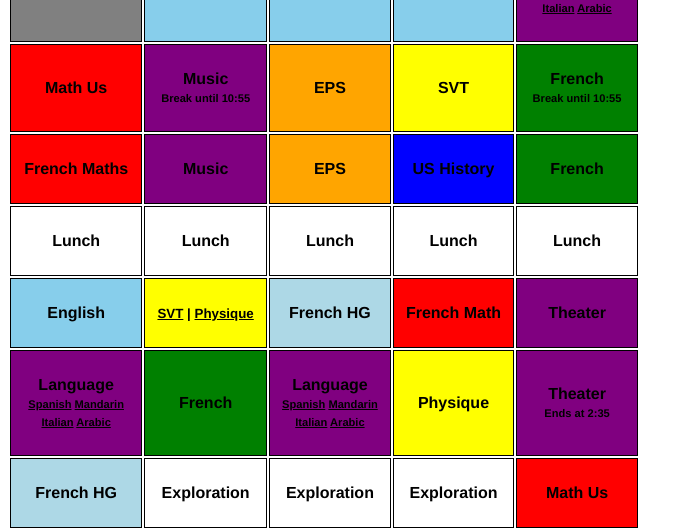
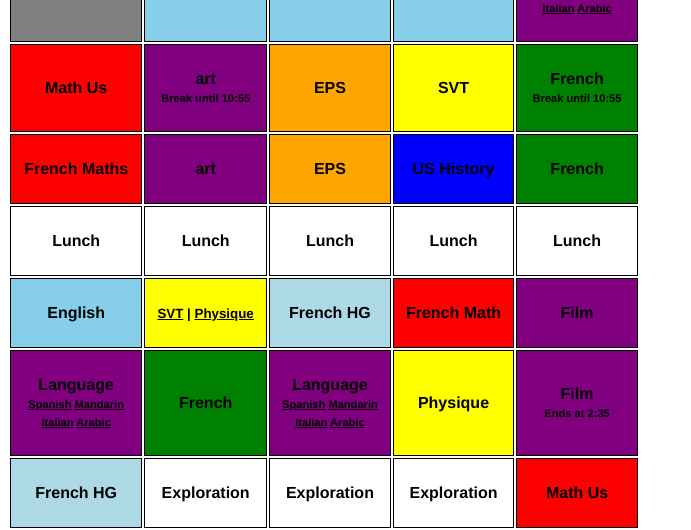
Before and after one commit to trimaxgamer/Calendar, a plain HTML site: page index.html in a window 1280 px wide. Shown: the part 146-676 px from the top of the page, without its empty margins (0-691 px from the left). Drawn offline with Linux system fonts and the light colour scheme.

Commit message:
Update index.html

```diff
--- a/index.html
+++ b/index.html
@@ -154,14 +154,14 @@
     </tr>
     <tr>
       <td class="math"><a href="https://zoom.us/j/92209821839?pwd=aFBrZWVVVXZtYUVaQ3BUNko1ajVHZz09">Math Us</a></td>
-      <td class="music"><a href="https://zoom.us/j/99253705635?pwd=R0NFelB6azZ4M05WdUJabUxhaUxLUT09">Music<br><small><small>Break until 10:55</small></small></a></td>
+      <td class="music"><a href="https://zoom.us/j/98136142593?pwd=bmNNb1dEazQyTmhocTVud0F0R0JrUT09">art<br><small><small>Break until 10:55</small></small></a></td>
       <td class="eps"><a href="https://zoom.us/j/96947664167?pwd=czRLcllsU3RMSjhyMU9SUVY4TU4vZz09">EPS</a></td>
       <td class="svt"><a href="https://zoom.us/j/98320274045?pwd=algwZVpGM0tkMlY3UnRFeGY1NytuQT09">SVT</a></td>
       <td class="french"><a href="https://zoom.us/j/85234996965?pwd=QlcvZVhsNnozemlpVUJlUkxmNTNxQT09">French<br><small><small>Break until 10:55</small></small></a></td>
     </tr>
     <tr>
       <td class="math"><a href="https://zoom.us/j/96637768854?pwd=Tkp4R1dFNFRQZ0p0UFRUaWs2cjMwZz09">French Maths</a></td>
-      <td class="music"><a href="https://zoom.us/j/99253705635?pwd=R0NFelB6azZ4M05WdUJabUxhaUxLUT09">Music</a></td>
+      <td class="music"><a href="https://zoom.us/j/98136142593?pwd=bmNNb1dEazQyTmhocTVud0F0R0JrUT09">art</a></td>
       <td class="eps"><a href="https://zoom.us/j/96947664167?pwd=czRLcllsU3RMSjhyMU9SUVY4TU4vZz09">EPS</a></td>
       <td class="ushistory"><a href="https://zoom.us/j/92949552735?pwd=M25QeWxYa283NG5SUVgwSGo3S1M4QT09">US History</a></td>
       <td class="french"><a href="https://zoom.us/j/85234996965?pwd=QlcvZVhsNnozemlpVUJlUkxmNTNxQT09">French</a></td>
@@ -179,7 +179,7 @@
         <a href="https://zoom.us/j/95105568073?pwd=dUhucWg4WHBoSFRyS2U5SnlwOVhSQT09">| <u>Physique</u></a></small></a></td>
       <td class="geo"><a href="https://zoom.us/j/93516672420?pwd=MXVvMXl5Q1pKdXUwNzJHZU1tSmZiQT09">French HG</a></td>
       <td class="math"><a href="https://zoom.us/j/96637768854?pwd=Tkp4R1dFNFRQZ0p0UFRUaWs2cjMwZz09">French Math</a></td>
-      <td class="theater"><a href="https://us02web.zoom.us/j/88996233329?pwd=S3hOcktLNUhiVThjNmoxZFJCZVB5QT09">Theater</a></td>
+      <td class="theater"><a href="https://zoom.us/j/7355152059?pwd=QUtibkVnekRQK3BOSGw4cFlsSDBWQT09">Film</a></td>
     </tr>
     <tr>
       <td class="language"><a href="#">Language</a><br><small><small><a href="https://us02web.zoom.us/j/82888131842?pwd=TWZVZmFYejRvRjcxSDdmblFCVmJYdz09"><u>Spanish</u> </a>
@@ -192,7 +192,7 @@
         <a href="https://zoom.us/j/91447597943?pwd%3DNUZtQkUzSmJYWXUyMHcwM3VPeDZkZz09&sa=D&source=hangouts&ust=1604084666909000&usg=AFQjCNGLM8oAZiDg2FXcfHvH-CBzWTrQsw"><u>Italian</u> </a>
         <a href="https://zoom.us/j/97085621862?pwd=UWJZSTh4eG1HSWNucGcvWkdJa2kwQT09"><u>Arabic</u></a></small></small></td>
       <td class="svt"><a href="https://zoom.us/j/95105568073?pwd=dUhucWg4WHBoSFRyS2U5SnlwOVhSQT09">Physique</a></td>
-      <td class="theater"><a href="https://us02web.zoom.us/j/88996233329?pwd=S3hOcktLNUhiVThjNmoxZFJCZVB5QT09">Theater<br><small><small>Ends at 2:35</small></small></a></td>
+      <td class="theater"><a href="https://zoom.us/j/7355152059?pwd=QUtibkVnekRQK3BOSGw4cFlsSDBWQT09">Film<br><small><small>Ends at 2:35</small></small></a></td>
     </tr>
     <tr>
       <td class="geo"><a href="https://zoom.us/j/93516672420?pwd=MXVvMXl5Q1pKdXUwNzJHZU1tSmZiQT09">French HG</a></td>
```
